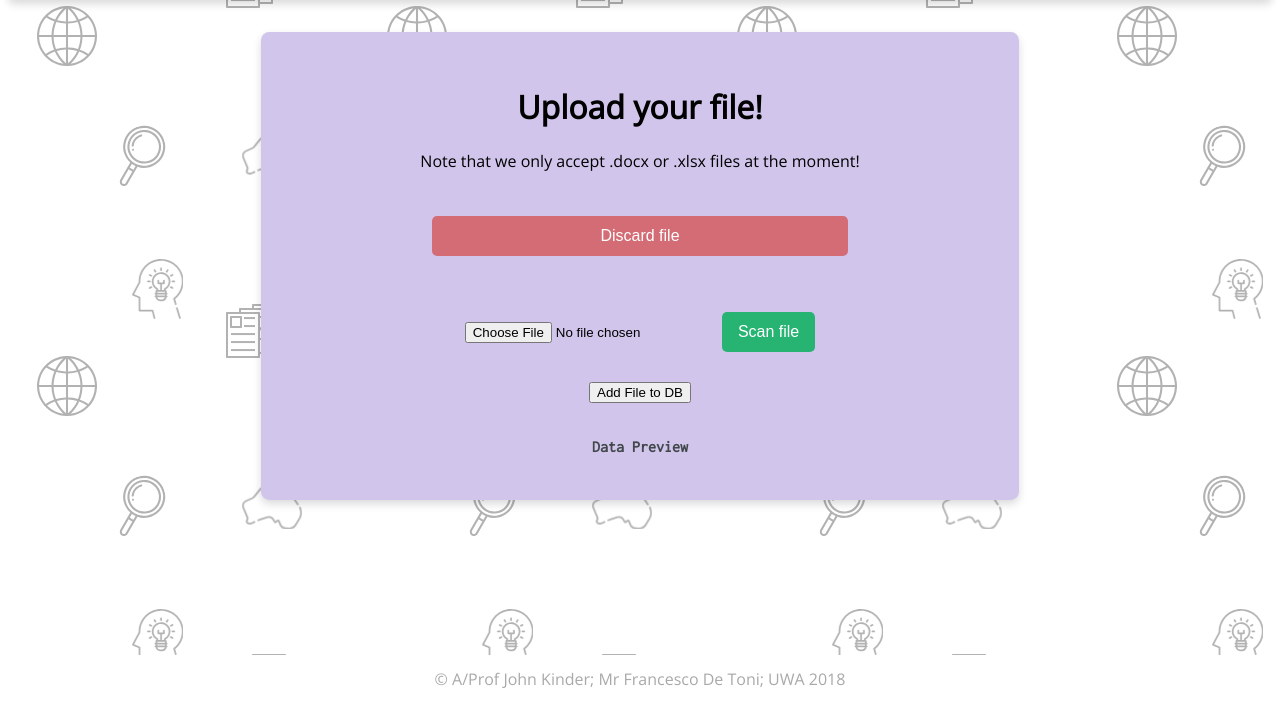
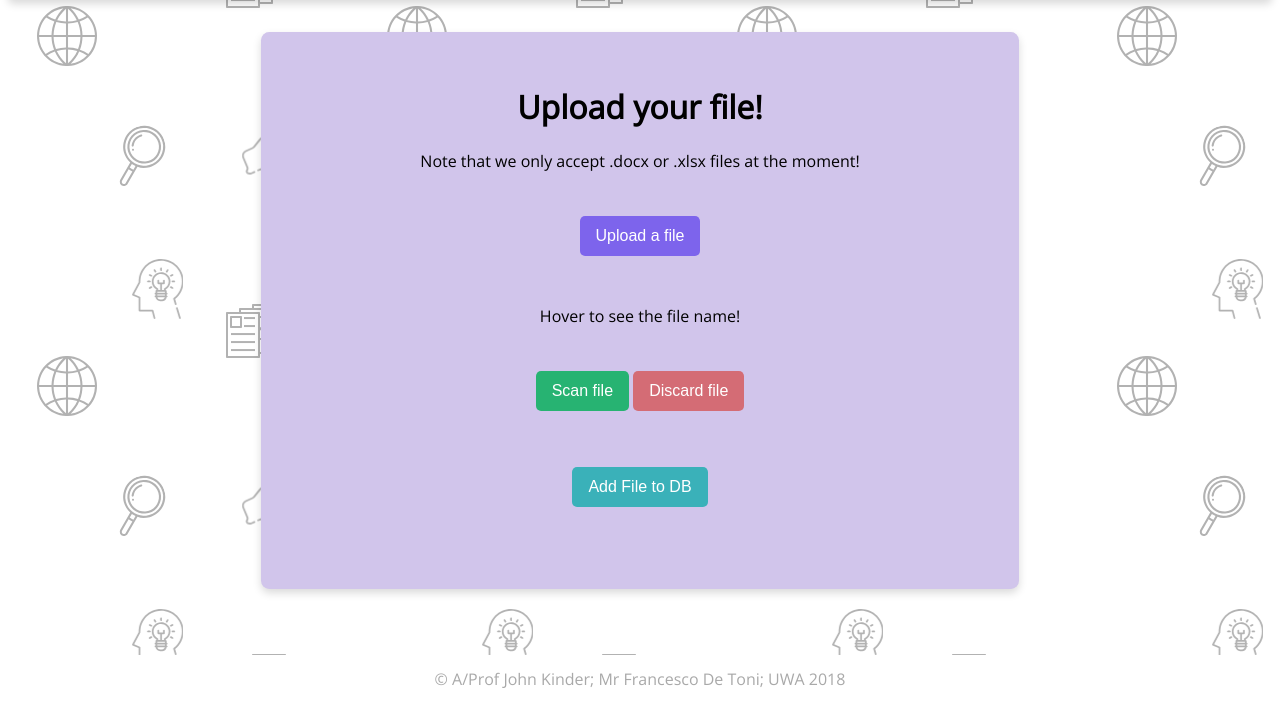
Before and after one commit to jordiup/3200PROJECT, a Django app: page /db/upload/ in a window 1280 px wide. Shown: the part 97-800 px from the top of the page. Run offline with Django 3.2, Linux system fonts and the light colour scheme; the visitor is signed in with stand-in values (Sample User, id 1).

Commit message:
css changes

```diff
--- a/letter_extraction/db/static/db/styles.css
+++ b/letter_extraction/db/static/db/styles.css
@@ -249,10 +249,16 @@ button {
   background-color: #27B372;
 }
 
+.bt-upload {
+  background-color: rgb(125, 100, 236);
+}
 /* makes discard button red and wider */
 .bt-discard {
   background-color:#D46C75;
-  width: 60%;
+}
+
+.bt-add {
+  background-color: rgb(58, 177, 185);
 }
 
 /* effects footer of the pages */
@@ -280,7 +286,23 @@ button {
 }
 
 
+.custom-file-upload {
+  position: relative;
+  overflow: hidden;
+  display: inline-block;
+}
 
+.custom-file-upload .bt-upload {
+  cursor: pointer;
+}
+
+.custom-file-upload input[type="file"] {
+  font-size: 100px;
+  position: absolute;
+  left: 0;
+  top: 0;
+  opacity: 0;
+}
 /* width */
 ::-webkit-scrollbar {
     width: 1em;
--- a/letter_extraction/db/templates/db/upload.html
+++ b/letter_extraction/db/templates/db/upload.html
@@ -45,24 +45,27 @@
     <div class="searchheader">
         <h1>Upload your file!</h1>
         <p>Note that we only accept .docx or .xlsx files at the moment!</p>
-
-        <button class="bt-discard" onclick="mydelete()">Discard file</button>
         <form action="{% url 'db:upload' %}" method="POST" id="uploadfield" enctype="multipart/form-data">
             {% csrf_token %}
-            <input type="file" name="myfile" id="updfile"></input>
+            <div class="custom-file-upload">
+                <button class="bt-upload">Upload a file</button>
+                <input type="file" name="myfile" id="updfile"></input>
+            </div>
+            <p>Hover to see the file name!</p>
             <button class="bt-submit" type="submit"> Scan file</button>
+            <button class="bt-discard" onclick="mydelete()">Discard file</button>
         </form>
     </div>
     <form action = "{% url 'db:index' %}" method = "POST" id = "input_field" class = "input_form">
         {% csrf_token %}
-        <input type = "submit" name = "input_file" value = "Add File to DB"/>
+        <button class="bt-add" type="submit" name = "input_file">Add File to DB</button>
     </form>
     <br>
-    <h2 class="code">Data Preview</h2>
     <div class="preview-results">
 
     {# For xlsx files #}
         {% if indic == 1 %}
+        <h2 class="code">Data Preview</h2>
             {% for letter in list %}
             <table>
                 {% for i in letter %}
@@ -79,6 +82,7 @@
     {# For docx files #}
 
     {% if indic == 0 %}
+    <h2 class="code">Data Preview</h2>
     {% for letter in list %}
     <table>
         <tr>
```
